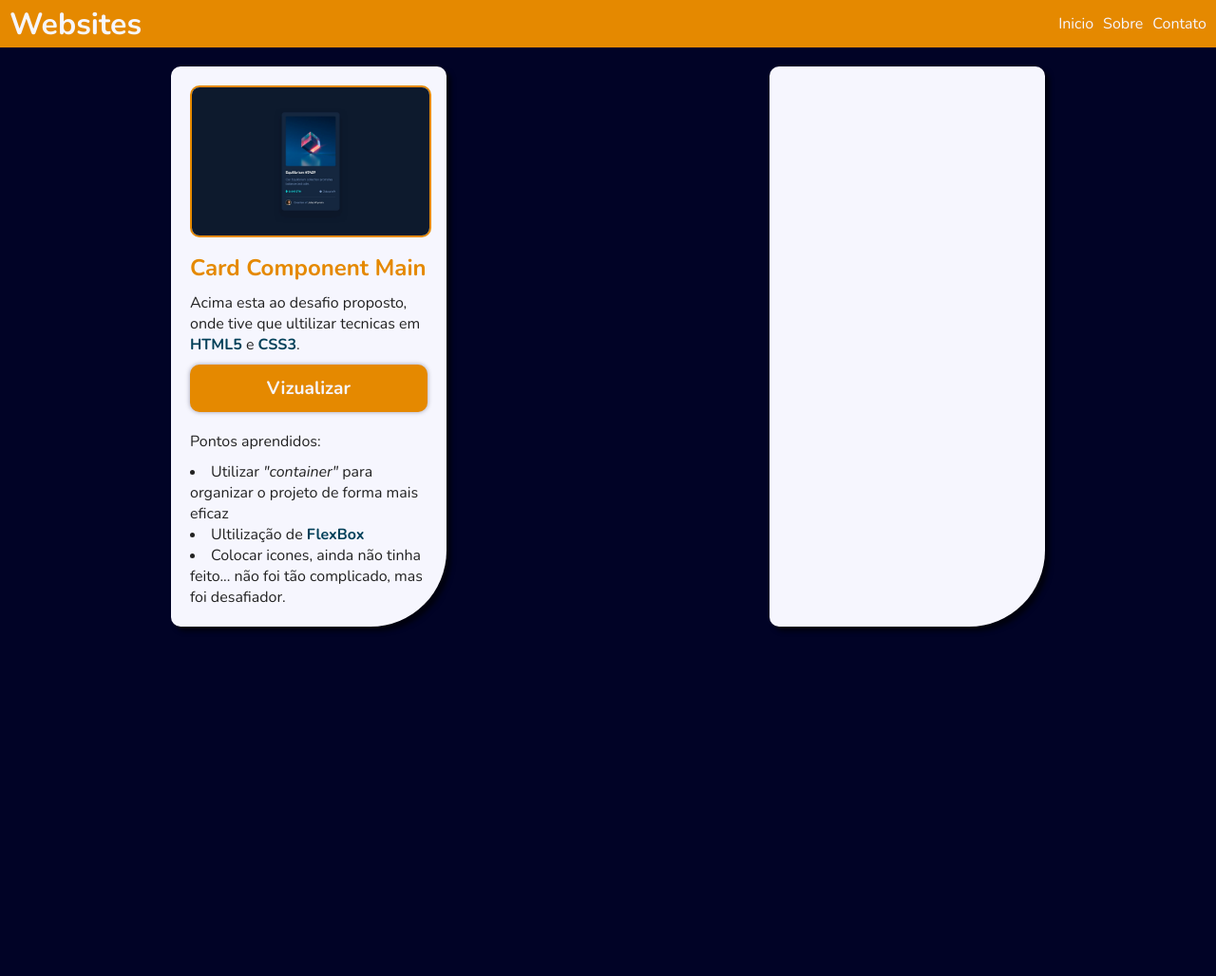
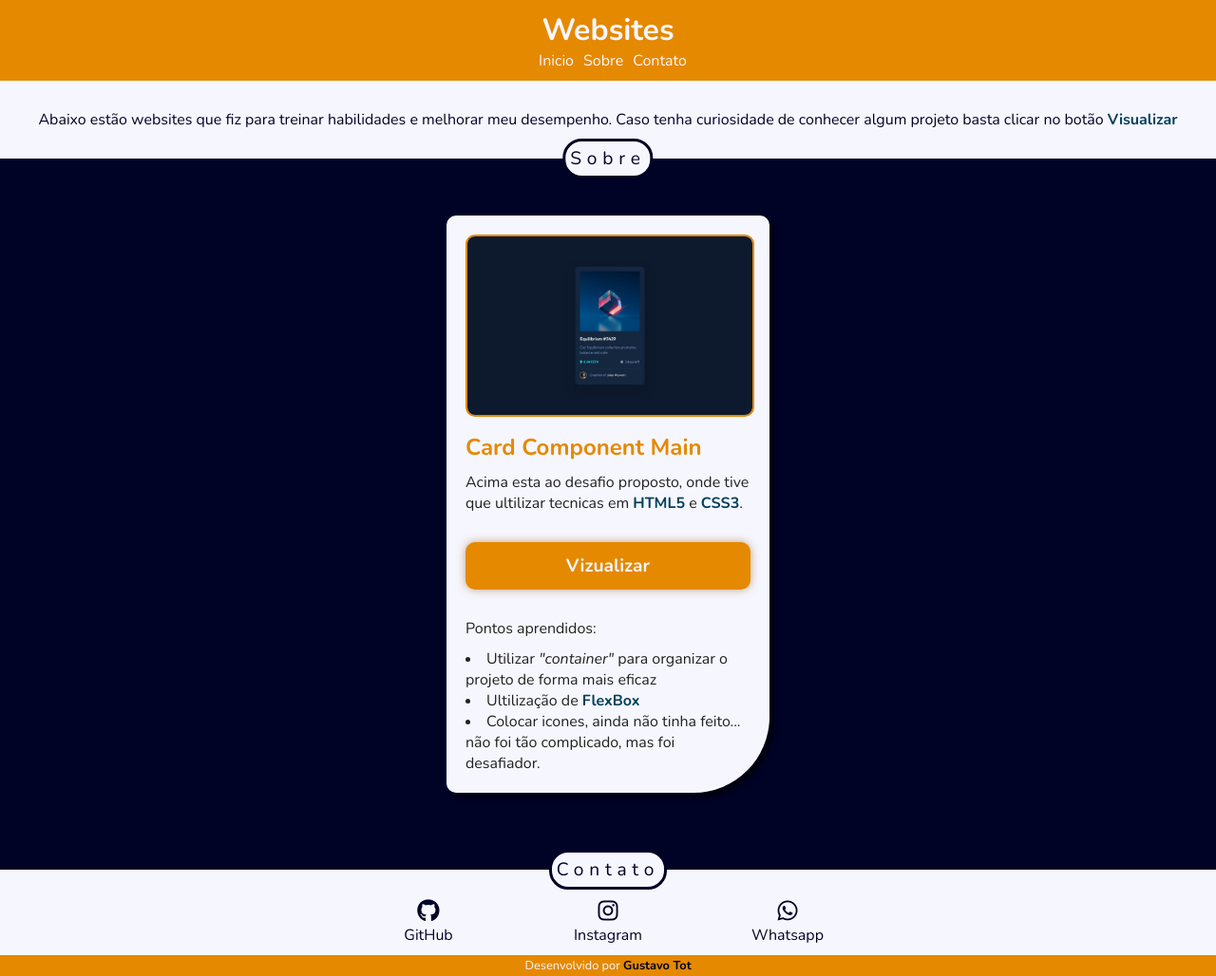
Before and after one commit to gustavotot/portifolio, a plain HTML site: page index.html in a window 1280 px wide. Shown: the whole page at 95% size. Before the commit the page ends 800 px from the top, so only its background shows below. Drawn offline with nearby package versions, Linux system fonts and the light colour scheme.

Commit message:
Edição Completa

```diff
--- a/css/mobile.css
+++ /dev/null
@@ -1,34 +0,0 @@
-@charset "UTF-8";
-
-
-:root{
-    /* Colors */
-    --color01: #d8dbe2;
-    --color02: #a9bcd0;
-    --color03: #58a4b0;
-    --color04: #373f51;
-    --color05: #1b1b1e;
-}
-
-header{
-    flex-direction: column;
-    padding: 10px;
-}
-
-#nav-container{
-    position: static;
-    flex-direction: column;
-    align-items: center;
-    justify-content: center;
-    width: 100%;
-}
-    #nav-container .nav-item{
-        text-align: center;
-        border-radius: 0;
-        width: 50%;
-        margin: 0;
-    }
-    #nav-container .nav-item:nth-child(2){
-        border-top: 1px solid;
-        border-bottom: 1px solid;
-    }
--- a/css/style.css
+++ b/css/style.css
@@ -19,6 +19,11 @@
     margin: 0;
     padding: 0;
 }
+a{
+    color: inherit;
+    text-decoration: none;
+}
+
 /* Body */
 body{
     color: var(--color03);
@@ -29,11 +34,11 @@ body{
 /* Header */
 header{
     display: flex;
+    flex-direction: column;
     justify-content: space-between;
     align-items: center;
 
     padding: 10px;
-    height: 30px;
 
     background-color: var(--color05);
 }
@@ -57,14 +62,42 @@ section#card-container{
 
     margin: 10px;
 }
-/* Section */
+/* Sobre */
+#sobre{
+    position: relative;
+    text-align: center;
+    padding: 10px;
+
+    color: var(--color01);
+    background-color: var(--color03);
+}
+#sobre p{
+    margin: 20px 0px;
+}
+#sobre legend{
+    position: absolute;
+    bottom: 0;
+    left: 50%;
+    transform: translate(-50%,50%);
+
+    text-align: center;
+    background-color: var(--color03);
+    font-size: 1.2em;
+    text-align: center;
+    letter-spacing: .3em;
+
+    padding: 5px;
+    border-radius: 20px;
+    border: 3px solid var(--color01);
+}
+/* Card */
 section.card{
     display: flex;
     flex-direction: column;
     justify-content: start;
 
-    width: 250px;
-    margin: 10px;
+    width: 300px;
+    margin: 50px 10px;
     padding: 20px;
     border-radius: 10px 10px 80px 10px;
 
@@ -74,6 +107,7 @@ section.card{
 }
     /* Imagem */
     picture img{
+
         width: 100%;
         border-radius: 10px;
         border: 2px solid var(--color05);
@@ -81,8 +115,6 @@ section.card{
 
 
 /* Info */
-.info-container{
-}
     /* Titulo */
     .titulo{
         margin: 10px 0px;
@@ -92,7 +124,7 @@ section.card{
 
     /* BUTTON */
     .button{
-        margin: 10px 0px;
+        margin: 30px 0px;
         width: 100%;
         height: 50px;
         border-radius: 10px;
@@ -102,7 +134,7 @@ section.card{
         font-family: var(--font00);
         font-size: 1.2em;
 
-        box-shadow: 0px 0px 5px #0103265a;
+        box-shadow: 0px 0px 10px #965b0384;
         color: var(--color03);
         background-color: var(--color05);
     }
@@ -110,14 +142,78 @@ section.card{
         background-color: var(--color04);
     }
 
-    .info-container p{
-        margin-top: 10px;
-
-    }
+    /* List */
     .list{
         list-style: inside;
         margin-top: 10px;
     }
+
+    /* Plus */
     strong{
         color: var(--color02);
     }
+
+/* CONTATO */
+#contato{
+    display: flex;
+    justify-content: center;
+    flex-direction: column;
+
+
+    text-align: center;
+    padding: 10px;
+
+    color: var(--color01);
+    background-color: var(--color03);
+}
+/* FIELDSET */
+
+    fieldset{
+        border: none;
+    }
+    /* Legend */
+    #contato legend{
+        background-color: var(--color03);
+        font-size: 1.2em;
+        text-align: center;
+        letter-spacing: .3em;
+
+        padding: 5px;
+        border-radius: 20px;
+        border: 3px solid var(--color01);
+    }
+
+    #i-cont{
+        display: flex;
+        flex-direction: row;
+        justify-content: center;
+
+        font-family: var(--font00);
+    }
+    #i-cont div{
+        width: 15%;
+        display: flex;
+        justify-content: center;
+    }
+    #i-cont i{
+        font-size: 1.5em;
+    }
+    #i-cont a:hover{
+        color: var(--color04);
+    }
+
+/* Footer */
+footer{
+    padding: 2px;
+    text-align: center;
+    background-color: var(--color05);
+    font-size: .8em;
+}
+footer a{
+    color: var(--color01);
+    font-weight: bolder;
+    text-decoration: none;
+}
+footer a:hover{
+    text-decoration: underline;
+}
--- a/index.html
+++ b/index.html
@@ -4,7 +4,10 @@
     <meta charset="UTF-8">
     <meta http-equiv="X-UA-Compatible" content="IE=edge">
     <meta name="viewport" content="width=device-width, initial-scale=1.0">
+
     <link rel="stylesheet" href="css/style.css">
+    <link rel="stylesheet" media="screen and (max-width: 650px)" href="css/mobile.css">
+
     <title>Portifólio</title>
 </head>
 <body>
@@ -13,14 +16,20 @@
         <h1>Websites</h1>
 
         <nav>
-            <a href="">Inicio</a>
-            <a href="">Sobre</a>
-            <a href="">Contato</a>
+            <a href="#">Inicio</a>
+            <a href="#sobre">Sobre</a>
+            <a href="#contato">Contato</a>
         </nav>
     </header>
 
     <main>
-
+        <!-- Sobre -->
+        <fieldset id="sobre">
+            <legend>Sobre</legend>
+            <!-- <section id="sobre"> -->
+            <p>Abaixo estão websites que fiz para treinar habilidades e melhorar meu desempenho. Caso tenha curiosidade de conhecer algum projeto basta clicar no botão <strong>Visualizar</strong> </p>
+            <!-- </section> -->
+        </fieldset>
         <!-- Container Cards -->
         <section id="card-container">
 
@@ -43,7 +52,7 @@
                         <p>                            Acima esta ao desafio proposto, onde tive que ultilizar tecnicas em <strong>HTML5</strong> e <strong>CSS3</strong>.</p>
                     </div>
 
-                    <a href="https://gustavotot.github.io/portifolio/card-component-main/" target="_blank"><button class="button">
+                    <a href="card-component-main/index.html" target="_blank"><button class="button">
                         Vizualizar
                     </button></a>
 
@@ -56,14 +65,40 @@
                 </div>
 
             </section>
-            <!-- Card 02 -->
-            <section class="card">
-
-            </section>
 
         </section>
+        <!-- Contato -->
 
+        <fieldset id="contato">
+            <legend>Contato</legend>
+                <div id="i-cont">
+                    <div id="github">
+                        <a href="https://github.com/gustavotot" target="_blank">
+                            <i class="fab fa-github"></i>
+                            <p>GitHub</p>
+                        </a>
+                    </div>
+                    <div id="instagram">
+                        <a href="https://www.instagram.com/gustavo.tot/" target="_blank">
+                            <i class="fab fa-instagram"></i>
+                            <p>Instagram</p>
+                        </a>
+                    </div>
+                    <div id="instagram">
+                        <a href="https://wa.me/351933652941" target="_blank">
+                            <i class="fab fa-whatsapp"></i>
+                            <p>Whatsapp</p>
+                        </a>
+                    </div>
 
+                </div>
+        </fieldset>
     </main>
+    <footer>
+        Desenvolvido por <a href="https://github.com/gustavotot" target="_blank">Gustavo Tot</a>
+    </footer>
+
+    <script src="https://kit.fontawesome.com/92f731b2f2.js" crossorigin="anonymous"></script>
 </body>
+
 </html>
```
